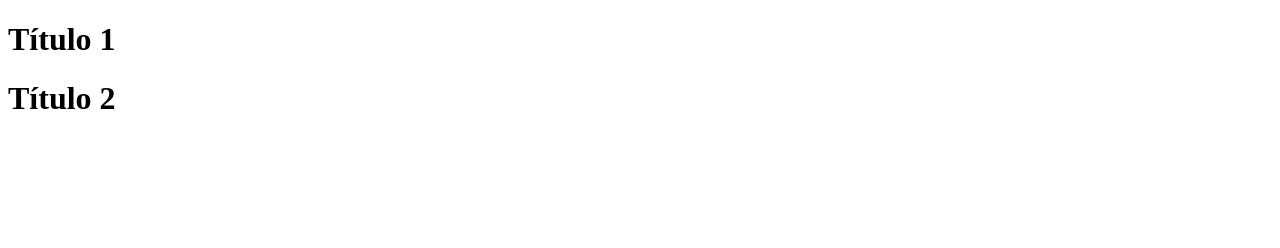
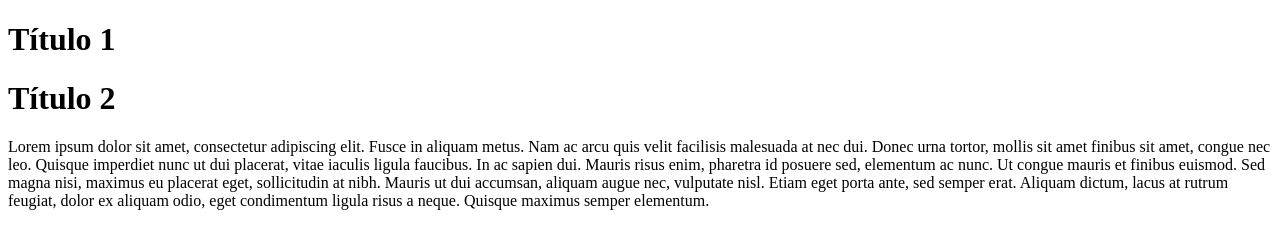
Before and after one commit to cdlc2022/jueves, a plain HTML site: page index.html in a window 1280 px wide. Drawn offline with Linux system fonts and the light colour scheme.

Commit message:
He añadido un parrafo

```diff
--- a/index.html
+++ b/index.html
@@ -9,5 +9,8 @@
 <body>
     <h1>Título 1</h1>
     <h1>Título 2</h1>
+    <p>
+        Lorem ipsum dolor sit amet, consectetur adipiscing elit. Fusce in aliquam metus. Nam ac arcu quis velit facilisis malesuada at nec dui. Donec urna tortor, mollis sit amet finibus sit amet, congue nec leo. Quisque imperdiet nunc ut dui placerat, vitae iaculis ligula faucibus. In ac sapien dui. Mauris risus enim, pharetra id posuere sed, elementum ac nunc. Ut congue mauris et finibus euismod. Sed magna nisi, maximus eu placerat eget, sollicitudin at nibh. Mauris ut dui accumsan, aliquam augue nec, vulputate nisl. Etiam eget porta ante, sed semper erat. Aliquam dictum, lacus at rutrum feugiat, dolor ex aliquam odio, eget condimentum ligula risus a neque. Quisque maximus semper elementum.
+    </p>
 </body>
 </html>
```
